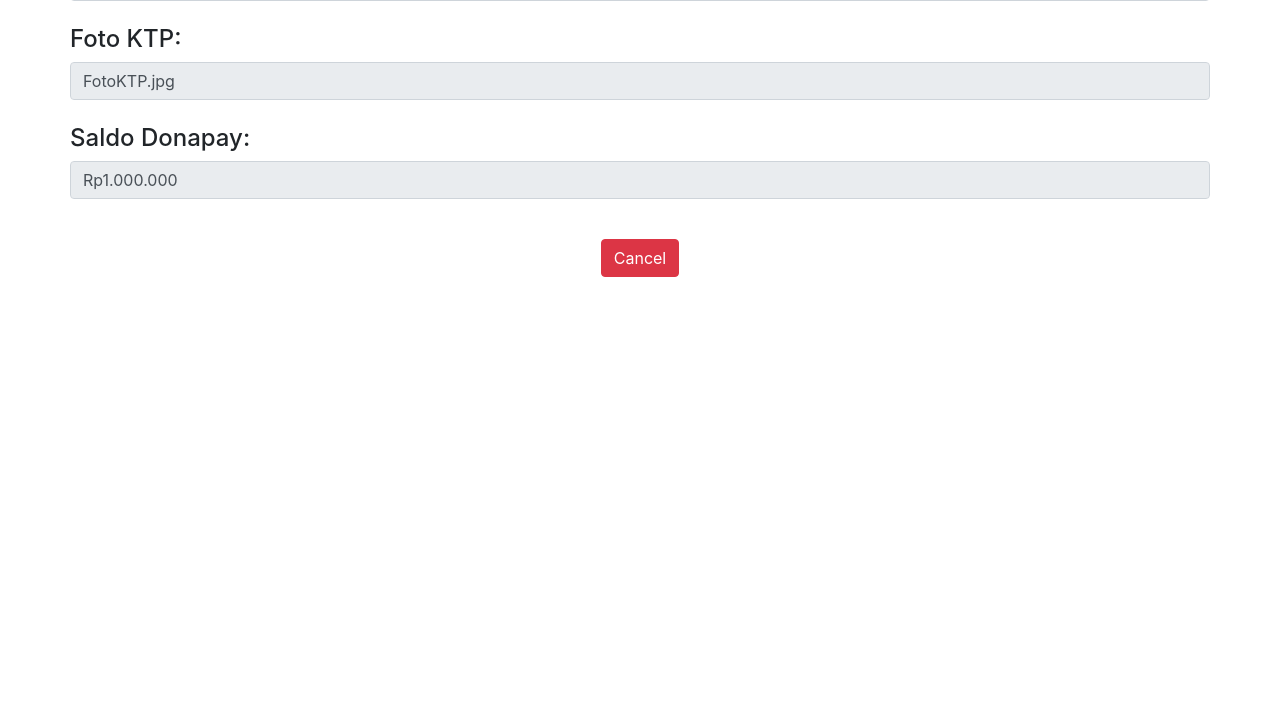
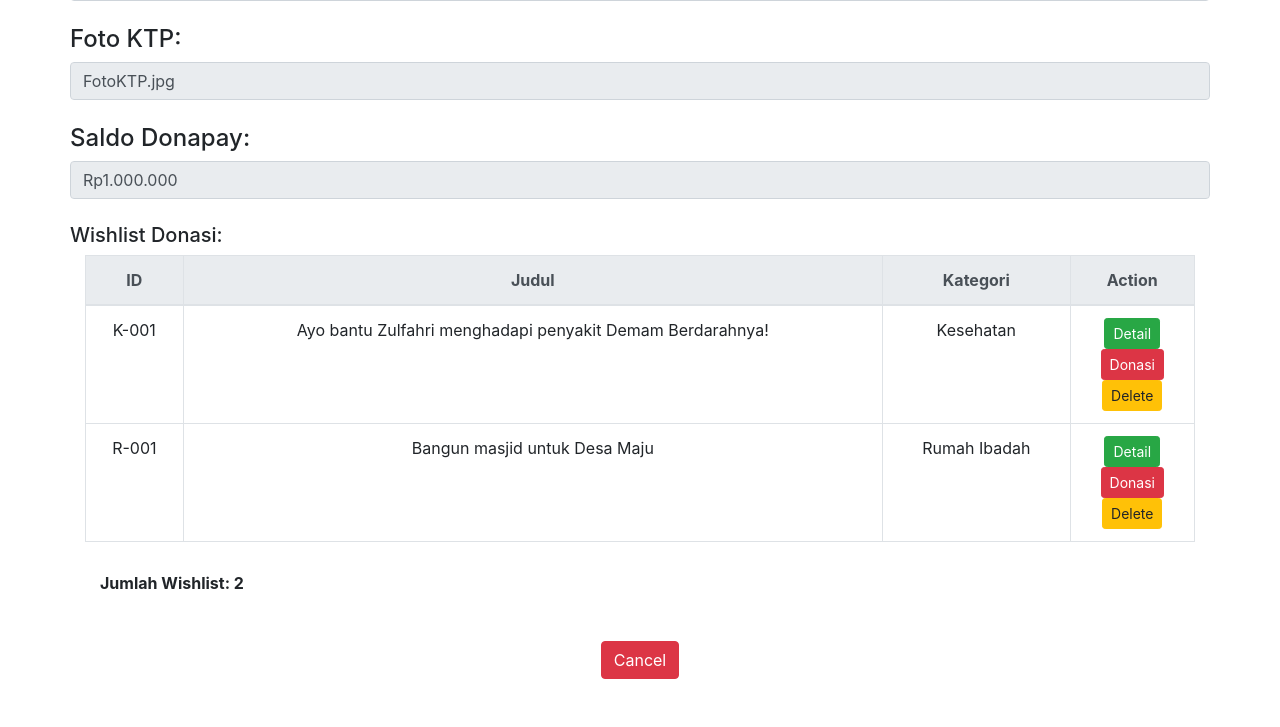
Before and after one commit to finazaria/BisaSesama-App, a Django app: page /pengguna/profil_pengguna in a window 1280 px wide. Shown: the part 1235-1962 px from the top of the page. Before the commit the page ends 1512 px from the top, so only its background shows below. Run offline with Django 3.2, Linux system fonts and the light colour scheme; some libraries are stand-ins or nearby versions.

Commit message:
Profil pengguna bottom bar wishlist

```diff
--- a/pengguna/templates/profil_pengguna.html
+++ b/pengguna/templates/profil_pengguna.html
@@ -108,6 +108,68 @@
                 <input class="form-control" type="text" value="Rp1.000.000" aria-label="Disabled input example" disabled readonly>
             </div>
 
+            <h5>Wishlist Donasi:</h5>
+
+            <di v class="container d-flex justify-content-center" align="center">
+                <table class="table table-bordered table-responsive-xl" align="center">
+                    <thead class="thead-light">
+                        <th><center>ID</center></th>
+                        <th><center>Judul</center></th>
+                        <th><center>Kategori</center></th>
+                        <th><center>Action</center></th>
+
+                    </thead>
+                        <tr>
+                        <td>K-001</td>
+                        <td>Ayo bantu Zulfahri menghadapi penyakit Demam Berdarahnya!</td>
+                        <td>Kesehatan</td>
+                        <td>
+                            <form action="{% url 'trigger_dua:read_pdd' %}" method="get">
+                                <input type="hidden" id="id_u" name="id_u">
+                                <input type="submit" class="btn btn-success btn-sm" value="Detail">
+                            </form>
+
+                            <form action="{% url 'trigger_empat:form_donasi' %}" method="get">
+                                <input type="hidden" id="id_d" name="id_d">
+                                <input type="submit" class="btn btn-danger btn-sm" value="Donasi">
+                            </form>
+
+                            <form action="" method="get">
+                                <input type="hidden" id="id_c" name="id_c">
+                                <input type="submit" class="btn btn-warning btn-sm" value="Delete">
+                            </form>
+                        </td>
+                        </tr>
+
+                        <!-- skenario update -->
+                        <tr>
+                            <td>R-001</td>
+                            <td>Bangun masjid untuk Desa Maju</td>
+                            <td>Rumah Ibadah</td>
+                            <!-- if belum terverifikasi nanti ada tombol "verifikasi" -->
+                            <td>
+                                <!-- detail -->
+                                <form action="{% url 'trigger_tiga:detail2-daftar-penggalangan-dana' %}" method="get">
+                                    <input type="hidden" id="id_u" name="id_u">
+                                    <input type="submit" class="btn btn-success btn-sm" value="Detail">
+                                </form>
+                                <form action="{% url 'trigger_empat:form_donasi' %}" method="get">
+                                    <input type="hidden" id="id_d" name="id_d">
+                                    <input type="submit" class="btn btn-danger btn-sm" value="Donasi">
+                                </form>
+
+                                <form action="" method="get">
+                                    <input type="hidden" id="id_c" name="id_c">
+                                    <input type="submit" class="btn btn-warning btn-sm" value="Delete">
+                                </form>
+                            </td>
+                            </tr>
+                </table>
+
+            </div>
+
+            <div class="container justify-content text-left mb-5">
+                <h6><strong>Jumlah Wishlist: 2</strong></h6>
             </div>
 
             <input class="btn btn-danger mb-5" type="submit" value="Cancel">
```
